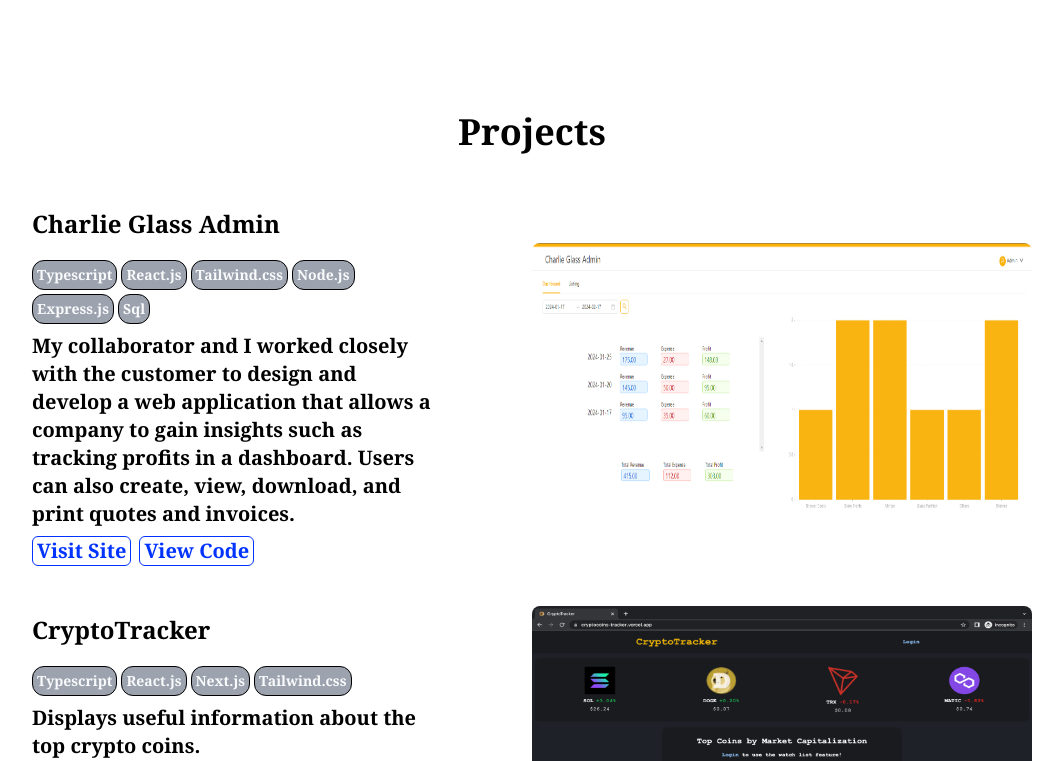
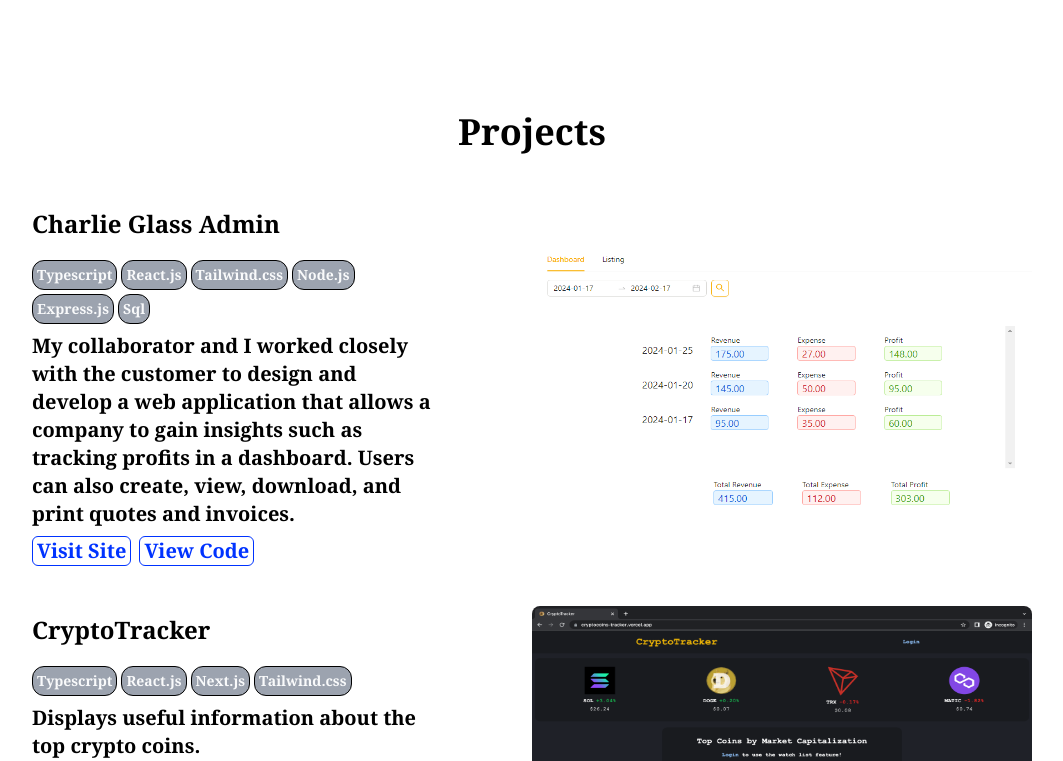
Before and after one commit to nsikan-na/portfolio, a Next.js app: page /components/Projects in a window 1280 px wide. Shown: the top 761 px of the page, without its empty margins (108-1171 px from the left). Built offline with nearby package versions, Linux system fonts and the light colour scheme.

Commit message:
updated pic

```diff
--- a/pages/components/Projects.tsx
+++ b/pages/components/Projects.tsx
@@ -25,7 +25,7 @@ export default function Projects() {
         `}
         githubLink="https://github.com/nsikan-na/charlie-glass-admin"
         demoLink="https://charlie-glass-admin.vercel.app/"
-        gif="cgiadmin2"
+        gif="cgiadmin3"
       />
       <ProjectTemplate
         title="CryptoTracker"
```
Also changed, not shown: public/images/cgiadmin3.png (added).
